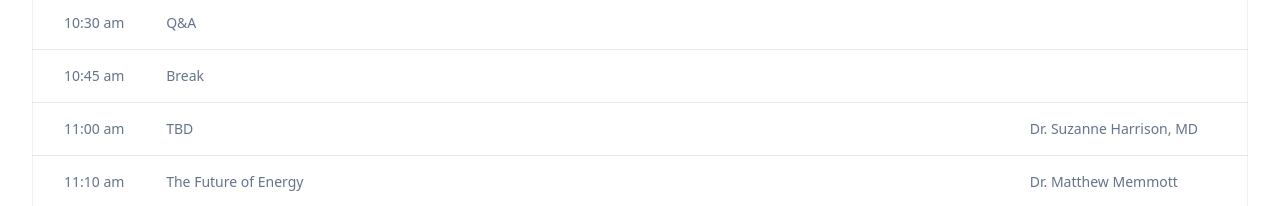
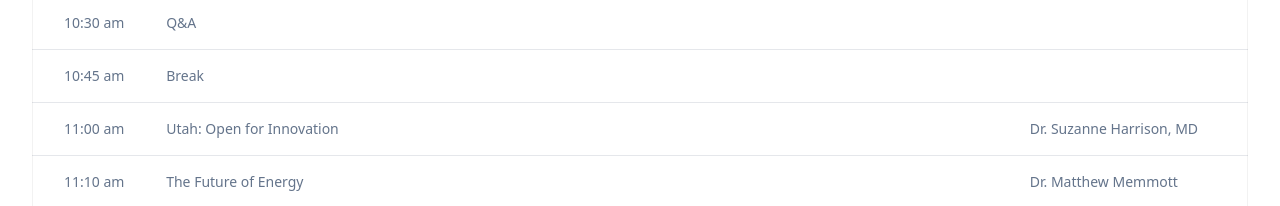
Before and after one commit to MormonTranshumanistAssociation/mtaconf.org, a website built with Vite: page index.html in a window 1280 px wide. Shown: the part 4665-4871 px from the top of the page. Built offline with nearby package versions, Linux system fonts and the light colour scheme.

Commit message:
Add Harrison title

```diff
--- a/index.html
+++ b/index.html
@@ -463,7 +463,7 @@
                             11:00 am
                           </td>
                           <td class="border-b border-grey-100 p-4 text-slate-500">
-                            TBD
+                            Utah: Open for Innovation
                           </td>
                           <td class="whitespace-nowrap border-b border-grey-100 p-4 pr-8 text-slate-500">
                             Dr. Suzanne Harrison, MD
```
